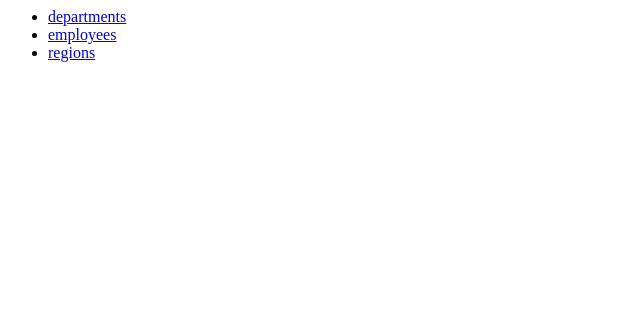
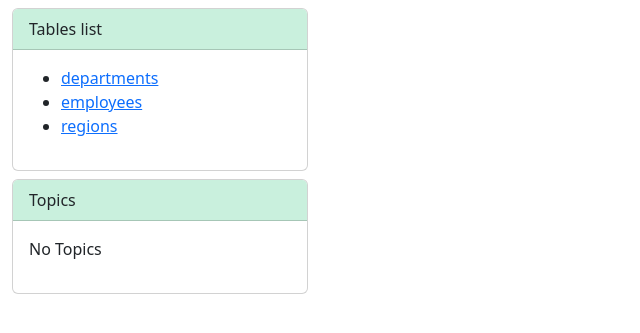
Before and after one commit to mdsafeeuddin/django_psql, a Django app: page /sql/ in a window 1280 px wide. Shown: the top 333 px of the page, without its empty margins (0-640 px from the left). Run offline with Django 4.2, Linux system fonts and the light colour scheme.

Commit message:
updated index page and query sections

```diff
--- /dev/null
+++ b/sql/static/sql/style.css
@@ -0,0 +1,3 @@
+.card-header {
+  background-color: #c9f0dd !important;
+}
--- a/sql/templates/sql/index.html
+++ b/sql/templates/sql/index.html
@@ -1,3 +1,18 @@
+{% load static %}
+<link rel="stylesheet" href="{% static 'sql/style.css' %}">
+<!-- CSS only -->
+<link href="https://cdn.jsdelivr.net/npm/bootstrap@5.2.2/dist/css/bootstrap.min.css" rel="stylesheet" integrity="sha384-Zenh87qX5JnK2Jl0vWa8Ck2rdkQ2Bzep5IDxbcnCeuOxjzrPF/et3URy9Bv1WTRi" crossorigin="anonymous">
+<!-- JavaScript Bundle with Popper -->
+<script src="https://cdn.jsdelivr.net/npm/bootstrap@5.2.2/dist/js/bootstrap.bundle.min.js" integrity="sha384-OERcA2EqjJCMA+/3y+gxIOqMEjwtxJY7qPCqsdltbNJuaOe923+mo//f6V8Qbsw3" crossorigin="anonymous"></script>
+
+<div class="container-fluid mt-2">
+  <div class="row">
+    <div class="col-md-3">
+      <div class="card">
+        <div class="card-header">
+          Tables list
+        </div>
+        <div class="card-body">
           {% if tables_list %}
           <ul>
             {% for table in tables_list %}
@@ -7,15 +22,56 @@
           {% else %}
             <p>No tables are available.</p>
           {% endif %}
-
+        </div>
+      </div>
+      <div class="card mt-2">
+        <div class="card-header">
+          Topics
+        </div>
+        <div class="card-body">
+          {% if sections_list %}
+          {% for section in sections_list %}
+          <div class="accordion mb-1" id="accordionExample">
+            <div class="accordion-item">
+              <h2 class="accordion-header" id="{{section.id}}">
+                <button class="accordion-button"
+                        type="button"
+                        data-bs-toggle="collapse"
+                        data-bs-target="#{{section.section_title|cut:" "}}"
+                        aria-expanded="true"
+                        aria-controls="{{section.section_title|cut:" "}}">
+                  {{section.section_title}}
+                </button>
+              </h2>
+              <div id="{{section.section_title|cut:" "}}"
+                   class="accordion-collapse collapse show"
+                   aria-labelledby="{{section.id}}"
+                   data-bs-parent="#accordionExample">
+                <div class="accordion-body">
+                  <strong>This is the first item's accordion body.</strong> It is shown by default, until the collapse plugin adds the appropriate classes that we use to style each element. These classes control the overall appearance, as well as the showing and hiding via CSS transitions. You can modify any of this with custom CSS or overriding our default variables. It's also worth noting that just about any HTML can go within the <code>.accordion-body</code>, though the transition does limit overflow.
+                </div>
+              </div>
+            </div>
+          </div>
+          {% endfor %}
+          {% else %}
+            <p>No Topics</p>
+          {% endif %}
+        </div>
+      </div>
+    </div>
+    <div class="col-md-9">
       {% if dept_data %}
-  {{dept_data}}
+        {{dept_data|safe}}
       {% endif %}
 
       {% if emp_data %}
-  {{emp_data}}
+        {{emp_data|safe}}
       {% endif %}
 
       {% if reg_data %}
-  {{reg_data}}
+        {{reg_data|safe}}
       {% endif %}
+    </div>
+  </div>
+</div>
--- a/sql/views.py
+++ b/sql/views.py
@@ -1,26 +1,32 @@
-from asyncio.log import logger
 from django.http import HttpResponse
 from django.db import connection
 from django.template import loader
 import logging
+import pandas as pd
+from .models import Section, Topic
 
 cursor = connection.cursor()
 tables_list = ['departments', 'employees', 'regions']
+sections_topics = Section.objects.all().values()
 
 def index(request):
   context = {
-    'tables_list':tables_list
+    'tables_list':tables_list,
+    'sections_list': sections_topics
   }
   template = loader.get_template('sql/index.html')
-  logging.warning("I'm in index")
   return HttpResponse(template.render(context, request))
 
 def departments(request):
   cursor.execute('SELECT * FROM departments')
   dept_data = cursor.fetchall()
+  dept_df = pd.DataFrame(dept_data, columns=['department', 'division'])
+  dept_df = dept_df.style.set_table_styles([dict(selector='th', props=[('border', '1px black solid !important '),('text-align', 'center')])])
+  dept_df.set_properties(**{'text-align': 'center', 'border':'1px black solid !important'}).hide_index()
   context = {
     'tables_list':tables_list,
-    'dept_data':dept_data
+    'sections_list': sections_topics,
+    'dept_data':dept_df.to_html()
   }
   template = loader.get_template('sql/index.html')
   logging.warning("I'm in departments")
@@ -29,9 +35,13 @@ def departments(request):
 def employees(request):
   cursor.execute('SELECT * FROM employees')
   emp_data = cursor.fetchall()
+  emp_df = pd.DataFrame(emp_data, columns=['employee_id', 'first_name', 'last_name', 'email', 'hire_date', 'department', 'gender', 'salary', 'region'] )
+  emp_df = emp_df.style.set_table_styles([dict(selector='th', props=[('border', '1px black solid !important'), ('text-align', 'center')])])
+  emp_df.set_properties(**{'text-align': 'center', 'border':'1px black solid !important'}).hide_index()
   context = {
     'tables_list':tables_list,
-    'emp_data':emp_data
+    'sections_list': sections_topics,
+    'emp_data':emp_df.to_html()
   }
   template = loader.get_template('sql/index.html')
   return HttpResponse(template.render(context, request))
@@ -39,9 +49,13 @@ def employees(request):
 def regions(request):
   cursor.execute('SELECT * FROM regions')
   reg_data = cursor.fetchall()
+  reg_df = pd.DataFrame(reg_data, columns=['region_id', 'region', 'country'])
+  reg_df = reg_df.style.set_table_styles([dict(selector='th', props=[('border', '1px black solid !important'), ('text-align', 'center')])])
+  reg_df.set_properties(**{'text-align': 'center', 'border':'1px black solid !important'}).hide_index()
   context = {
     'tables_list':tables_list,
-    'reg_data':reg_data
+    'sections_list': sections_topics,
+    'reg_data':reg_df.to_html()
   }
   template = loader.get_template('sql/index.html')
   return HttpResponse(template.render(context, request))
```
Also changed, not shown: sql/admin.py (+9 -3 lines), sql/models.py (+13 -1 lines), sql/migrations/0002_query.py (added), sql/migrations/0003_alter_query_query_desc_alter_query_query_text_and_more.py (added). Lines whose indentation alone changed are shown as unchanged.
